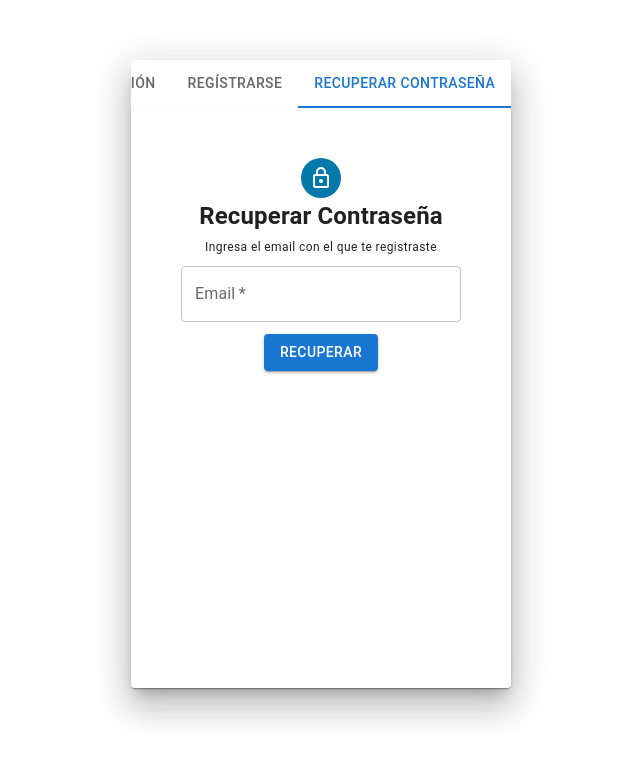
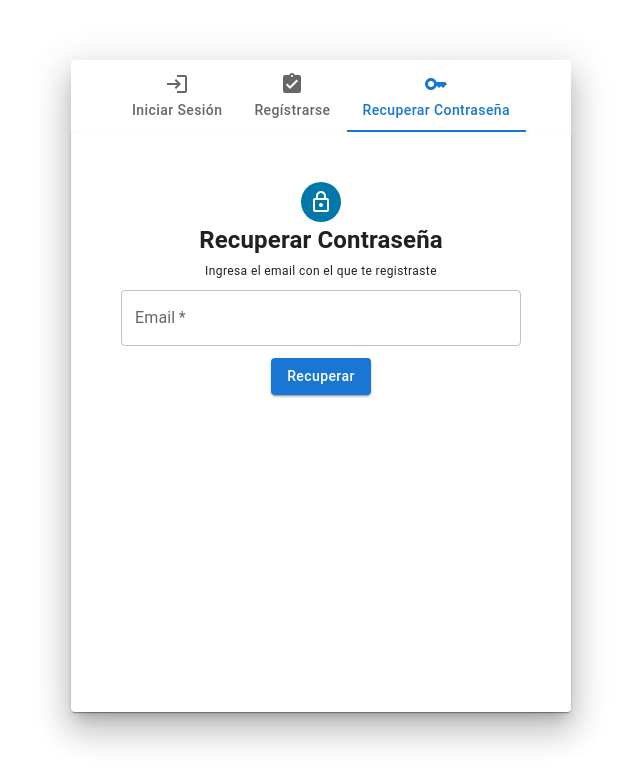
Before and after one commit to jluismarq/SkyDelightWeb, a React (Create React App) app: page / in a window 1280 px wide. Both pictures are taken after a click on the link "¿Ólvidaste tu contraseña?". Shown: the top 784 px of the page, without its empty margins (319-959 px from the left). Built offline with nearby package versions, Linux system fonts and the light colour scheme.

Commit message:
Modificando el tamaño

```diff
--- a/src/containers/index.js
+++ b/src/containers/index.js
@@ -7,6 +7,9 @@ import Box from '@mui/material/Box'
 import LoginView from '../views/LoginView';
 import SignupView from '../views/SignupView';
 import ForgotView from '../views/ForgotView';
+import LoginIcon from '@mui/icons-material/Login';
+import AssignmentTurnedInIcon from '@mui/icons-material/AssignmentTurnedIn';
+import KeyIcon from '@mui/icons-material/Key';
 
 function TabPanel(props) {
     const { children, value, index, ...other } = props;
@@ -36,12 +39,11 @@ const handleChange = (event, newValue) => {
   };
 
     return(
-        <Paper elevation={20} style= {{width:380, margin:"60px auto"}}>
-            <Tabs value={value} onChange={handleChange} centered variant="scrollable"
-  scrollButtons="auto">
-                <Tab label="Iniciar Sesión" />
-                <Tab label="Regístrarse" />
-                <Tab label="Recuperar Contraseña" />
+        <Paper elevation={20} style= {{width:500, margin:"60px auto"}}>
+            <Tabs value={value} onChange={handleChange}  style={{textTransform: 'none'}} centered>
+                <Tab label="Iniciar Sesión" style={{textTransform: 'none'}} icon={<LoginIcon />} />
+                <Tab label="Regístrarse" style={{textTransform: 'none'}} icon={<AssignmentTurnedInIcon />} />
+                <Tab label="Recuperar Contraseña" style={{textTransform: 'none'}} icon={<KeyIcon />}/>
             </Tabs>
             <TabPanel value={value} index={0}>
                 <LoginView handleChange = {handleChange}/>
--- a/src/views/ForgotView.js
+++ b/src/views/ForgotView.js
@@ -10,10 +10,10 @@ import LockOutlinedIcon from '@mui/icons-material/LockOutlined';
 const ForgotView = ( ) => {
     const headerStyle = { margin: 0 }
     const avatarStyle = { backgroundColor: '#0078AA' }
-    {/*const marginTop = { marginTop: 5 }*/}
+    const marginTop = { marginTop: 5 }
     return (
         <Grid>
-            <Paper style={{padding:"50px", height:"60vh", width:"280px", margin:"0 auto"}}>
+            <Paper style={{padding:"50px", height:"60vh", width:"400px", margin:"0 auto"}}>
                 <Grid align='center'>
                     <Avatar style={avatarStyle}><LockOutlinedIcon /></Avatar>
                     <h2 style={headerStyle}>Recuperar Contraseña</h2>
@@ -21,7 +21,7 @@ const ForgotView = ( ) => {
                 </Grid>
                 <form>
                     <TextField fullWidth required label='Email' placeholder="Ingresa tu email" margin="dense" />
-                    <Button type='submit' variant='contained' color='primary' style={{margin:"8px"}}>Recuperar</Button>
+                    <Button type='submit' variant='contained' color='primary' style={{margin:"8px", textTransform: 'none'}}>Recuperar</Button>
                 </form>
             </Paper>
         </Grid>
--- a/src/views/LoginView.js
+++ b/src/views/LoginView.js
@@ -17,7 +17,7 @@ const LoginView = ({handleChange}) => {
 
     return (
         <Grid container id="main-container">
-            <Paper style={{padding:"50px", height:"60vh", width:"280px", margin:"0 auto"}}>
+            <Paper style={{padding:"50px", height:"60vh", width:"500px", margin:"0 auto"}}>
 
                 <Grid item align='center'>
                     <img className="logo" src={logo} alt="SkyDelight" />
@@ -31,7 +31,7 @@ const LoginView = ({handleChange}) => {
                     <FormControlLabel sx={{margin:"0 auto"}} control={<Checkbox defaultChecked />} label="Mantener sesión iniciada" />
                 </Grid>
 
-                <Button  variant="contained" onClick={submit} style={{margin:"8px"}}>Iniciar Sesión</Button>
+                <Button  variant="contained" onClick={submit} style={{margin:"8px", textTransform: 'none'}} >Iniciar Sesión</Button>
 
                 <Typography style={{margin:"8px"}}>
                     <Link href="#" underline="hover" onClick={()=>handleChange("event",2)}>¿Ólvidaste tu contraseña?</Link>
--- a/src/views/SignupView.js
+++ b/src/views/SignupView.js
@@ -19,7 +19,7 @@ const SignupView = ( ) => {
     const marginTop = { marginTop: 5 }
     return (
         <Grid>
-            <Paper style={{padding:"50px", height:"60vh", width:"280px", margin:"0 auto"}}>
+            <Paper style={{padding:"50px", height:"60vh", width:"400px", margin:"0 auto"}}>
                 <Grid align='center'>
                     <Avatar style={avatarStyle}></Avatar>
                     <h2 style={headerStyle}>Crea una cuenta nueva</h2>
@@ -40,7 +40,7 @@ const SignupView = ( ) => {
                     </Stack>
                     <TextField fullWidth label='Contraseña' placeholder="Ingrese su contraseña" margin="dense"/>
                     <TextField fullWidth label='Confirme su Contraseña' placeholder="Confirme su contraseña" margin="dense"/>
-                    <Button type='submit' variant='contained' color='primary' style={{margin:"8px"}}>Regístrame</Button>
+                    <Button type='submit' variant='contained' color='primary' style={{margin:"8px", textTransform: 'none'}}>Regístrame</Button>
                 </form>
             </Paper>
         </Grid>
```
